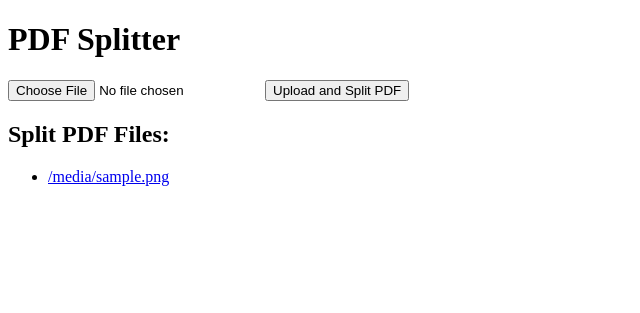
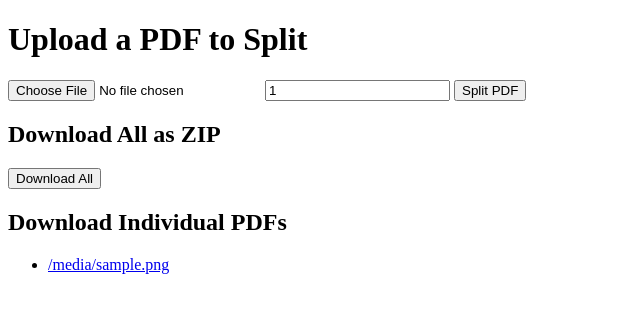
Before and after one commit to Mashhood-nk/pdf-splitter, a Flask app: template templates/index.html in a window 1280 px wide. Shown: the top 313 px of the page, without its empty margins (0-640 px from the left). Run offline with Flask 3, Linux system fonts and the light colour scheme; the template is opened without the code that fills it: most values are stand-ins (such as "Sample title", 1, 10 or a date in 2020).

Commit message:
new features: number of pages and download all at once

```diff
--- a/app.py
+++ b/app.py
@@ -1,51 +1,86 @@
 from flask import Flask, render_template, request, send_file
 import os
 import PyPDF2
+import zipfile
 
 app = Flask(__name__)
 
 UPLOAD_FOLDER = "uploads"
 OUTPUT_FOLDER = "output"
+ZIP_FOLDER = "zip_output"
 
 # Ensure folders exist
 os.makedirs(UPLOAD_FOLDER, exist_ok=True)
 os.makedirs(OUTPUT_FOLDER, exist_ok=True)
+os.makedirs(ZIP_FOLDER, exist_ok=True)
 
 app.config["UPLOAD_FOLDER"] = UPLOAD_FOLDER
 app.config["OUTPUT_FOLDER"] = OUTPUT_FOLDER
+app.config["ZIP_FOLDER"] = ZIP_FOLDER
 
 
-def split_pdf(input_pdf, output_folder):
+def split_pdf(input_pdf, output_folder, pages_per_file):
+    """Splits a PDF into multiple files with the specified number of pages per file."""
     with open(input_pdf, "rb") as file:
         reader = PyPDF2.PdfReader(file)
+        total_pages = len(reader.pages)
         filenames = []
-        for page_num in range(len(reader.pages)):
+
+        for start_page in range(0, total_pages, pages_per_file):
             writer = PyPDF2.PdfWriter()
-            writer.add_page(reader.pages[page_num])
-            output_filename = os.path.join(output_folder, f"page_{page_num + 1}.pdf")
+            end_page = min(start_page + pages_per_file, total_pages)
+
+            for page_num in range(start_page, end_page):
+                writer.add_page(reader.pages[page_num])
+
+            output_filename = os.path.join(output_folder, f"pages_{start_page + 1}_to_{end_page}.pdf")
             with open(output_filename, "wb") as output_file:
                 writer.write(output_file)
-            filenames.append(f"page_{page_num + 1}.pdf")
+
+            filenames.append(output_filename)
+
     return filenames
+
+
+def create_zip_file(output_files, zip_folder, zip_filename="split_pdfs.zip"):
+    """Compresses all split PDFs into a ZIP file."""
+    zip_filepath = os.path.join(zip_folder, zip_filename)
+
+    with zipfile.ZipFile(zip_filepath, "w") as zipf:
+        for file in output_files:
+            zipf.write(file, os.path.basename(file))  # Add file to ZIP
+
+    return zip_filepath
 
 
 @app.route("/", methods=["GET", "POST"])
 def index():
     if request.method == "POST":
-        if "file" not in request.files:
-            return "No file uploaded", 400
+        if "file" not in request.files or "pages_per_file" not in request.form:
+            return "No file uploaded or no page count provided", 400
+
         file = request.files["file"]
         if file.filename == "":
             return "No selected file", 400
+
+        try:
+            pages_per_file = int(request.form["pages_per_file"])
+            if pages_per_file <= 0:
+                return "Invalid number of pages per file", 400
+        except ValueError:
+            return "Invalid input for pages per file", 400
 
         # Save uploaded file
         filepath = os.path.join(app.config["UPLOAD_FOLDER"], file.filename)
         file.save(filepath)
 
         # Split PDF
-        filenames = split_pdf(filepath, app.config["OUTPUT_FOLDER"])
+        split_filenames = split_pdf(filepath, app.config["OUTPUT_FOLDER"], pages_per_file)
 
-        return render_template("index.html", filenames=filenames)
+        # Create ZIP of all output PDFs
+        zip_filepath = create_zip_file(split_filenames, app.config["ZIP_FOLDER"])
+
+        return render_template("index.html", filenames=[os.path.basename(f) for f in split_filenames], zip_filename=os.path.basename(zip_filepath))
 
     return render_template("index.html")
 
@@ -55,5 +90,10 @@ def download(filename):
     return send_file(os.path.join(app.config["OUTPUT_FOLDER"], filename), as_attachment=True)
 
 
+@app.route("/download_zip/<zip_filename>")
+def download_zip(zip_filename):
+    return send_file(os.path.join(app.config["ZIP_FOLDER"], zip_filename), as_attachment=True)
+
+
 if __name__ == "__main__":
     app.run(debug=True)
--- a/templates/index.html
+++ b/templates/index.html
@@ -1,26 +1,26 @@
 <!DOCTYPE html>
-<html lang="en">
+<html>
 <head>
-    <meta charset="UTF-8">
-    <meta name="viewport" content="width=device-width, initial-scale=1.0">
     <title>PDF Splitter</title>
 </head>
 <body>
-    <h1>PDF Splitter</h1>
-    <form action="/" method="post" enctype="multipart/form-data">
-        <input type="file" name="file" accept="application/pdf" required>
-        <button type="submit">Upload and Split PDF</button>
+    <h1>Upload a PDF to Split</h1>
+    <form method="post" enctype="multipart/form-data">
+        <input type="file" name="file" required>
+        <input type="number" name="pages_per_file" placeholder="Pages per Split" value="1" required>
+        <button type="submit">Split PDF</button>
     </form>
 
     {% if filenames %}
-        <h2>Split PDF Files:</h2>
+        <h2>Download All as ZIP</h2>
+        <a href="{{ url_for('download_zip', zip_filename=zip_filename) }}">
+            <button>Download All</button>
+        </a>
+
+        <h2>Download Individual PDFs</h2>
         <ul>
             {% for filename in filenames %}
-                <li>
-                    <a href="{{ url_for('download', filename=filename) }}" download>
-                        {{ filename }}
-                    </a>
-                </li>
+                <li><a href="{{ url_for('download', filename=filename) }}">{{ filename }}</a></li>
             {% endfor %}
         </ul>
     {% endif %}
```
Also changed, not shown: 2 other files.
